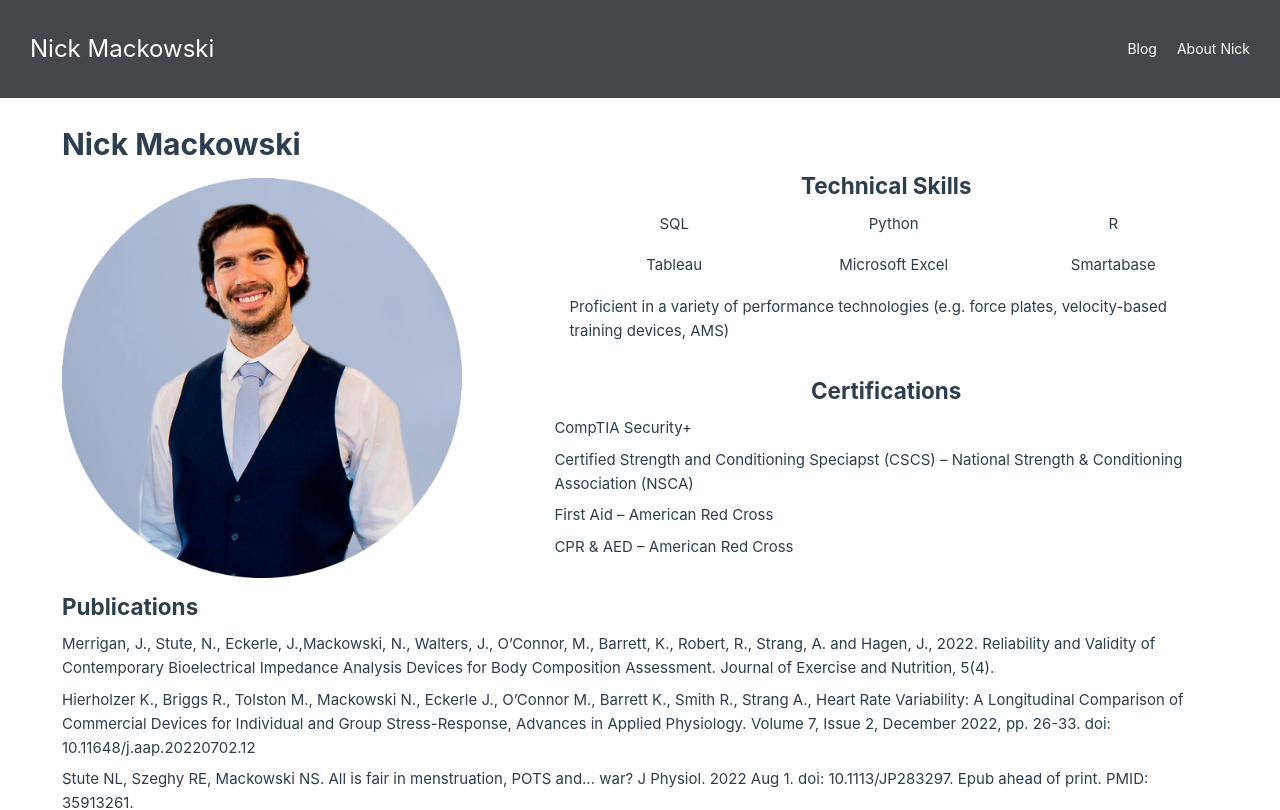
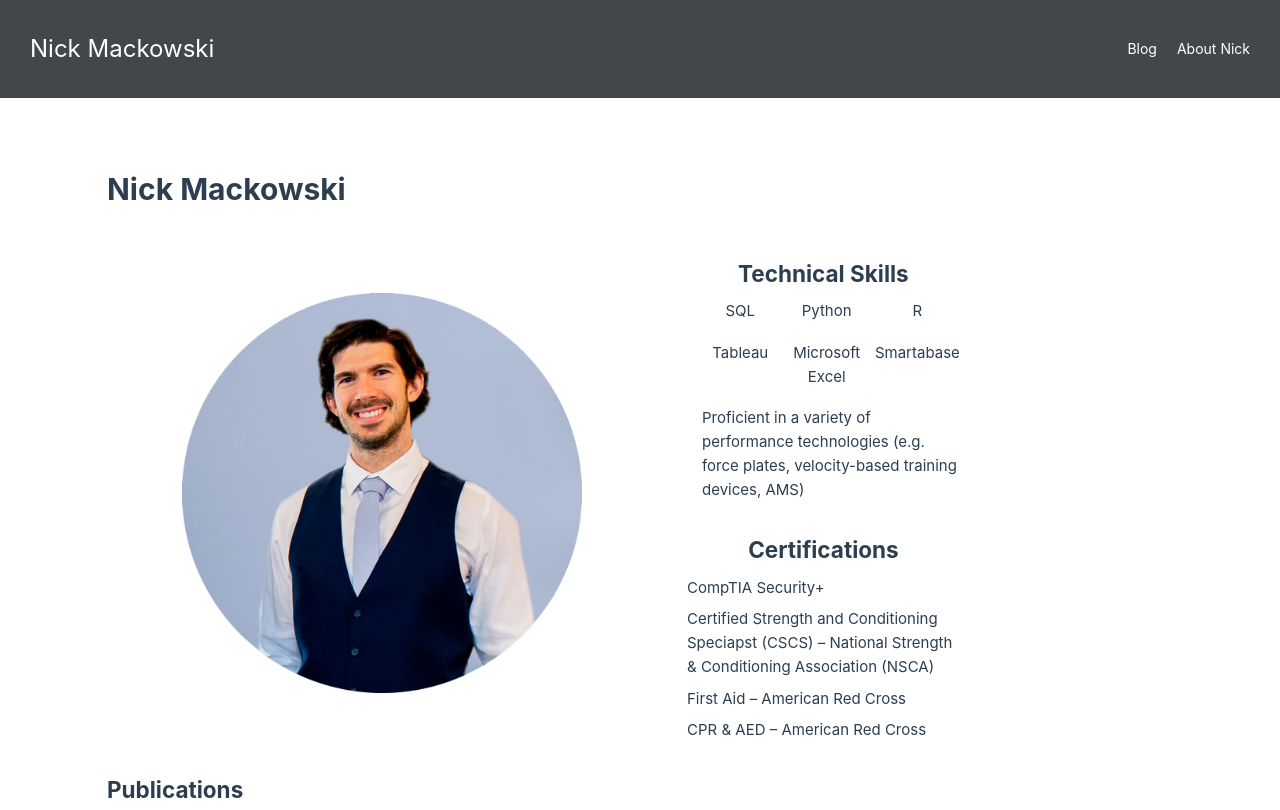
Before and after one commit to nmack41/nmdotcom, a Vue app: page / in a window 1280 px wide. Shown: the top 810 px of the page. Built offline with nearby package versions, Linux system fonts and the light colour scheme.

Commit message:
mobile changes

```diff
--- a/src/views/AboutView.vue
+++ b/src/views/AboutView.vue
@@ -162,7 +162,8 @@ export default {
 }
 
 .about-me {
-  padding: 2em;
+  padding: 5em;
+  width: 100%;
   display: flex;
   flex-direction: column;
   align-items: left;
@@ -173,6 +174,7 @@ export default {
   display: flex;
   flex-direction: row;
   justify-content: space-between;
+  width: 80%;
 }
 
 #profile1 {
@@ -184,14 +186,16 @@ export default {
   display: flex;
   align-items: center;
   text-align: center;
+  padding: 5em;
 }
 
 .about-me-skillcerts {
-  align-items: right;
+  align-items: center;
   text-align: center;
-  flex-direction: column;
-  width: 60%;
+  flex-direction: row;
+  width: 50%;
   padding-left: 2em;
+  padding-top: 5%;
 }
 
 .techskills {
```
